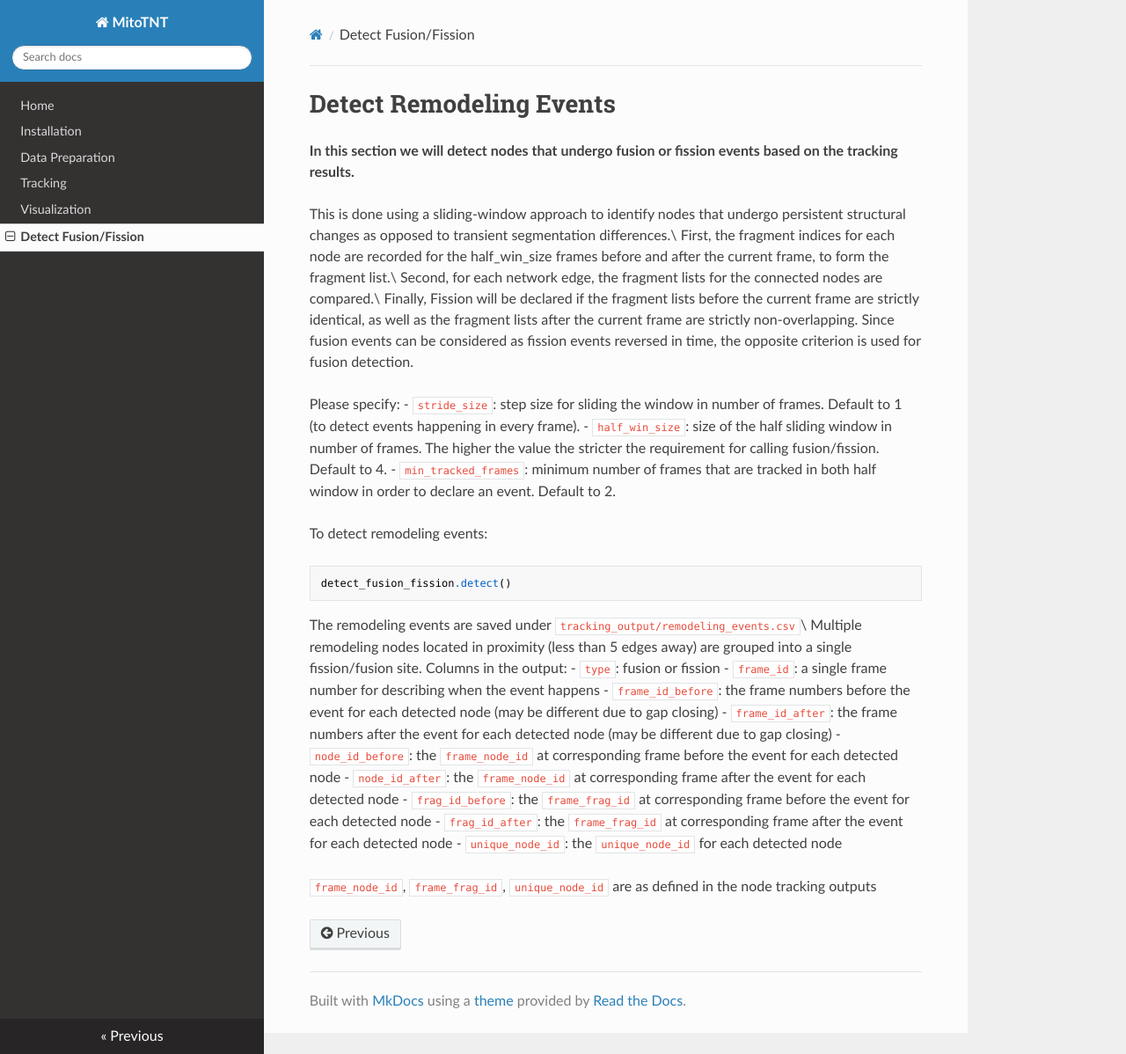
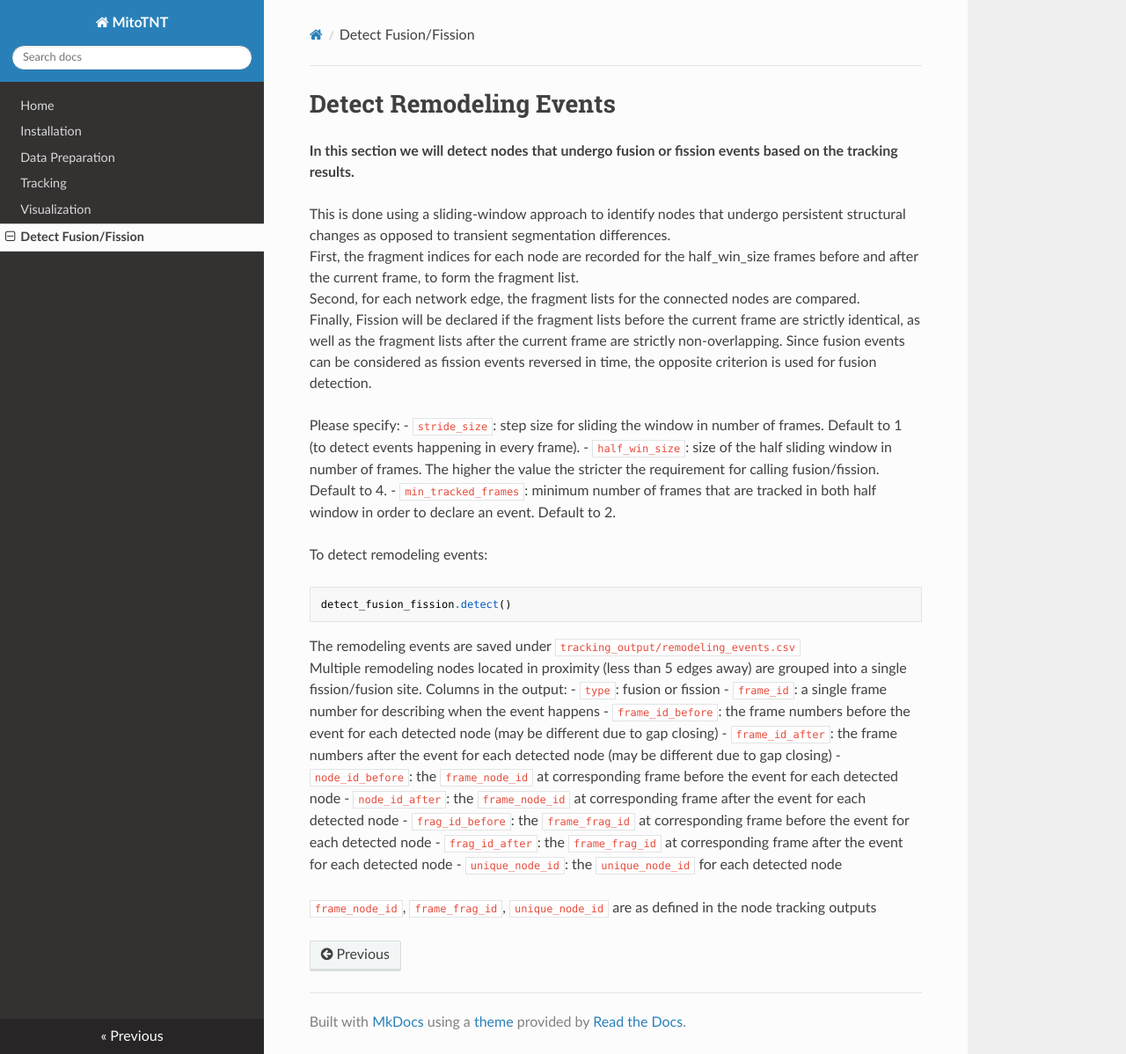
Before and after one commit to pylattice/MitoTNT, an MkDocs documentation site: the page built from docs/detect_remodeling.md, in a window 1280 px wide and 1198 px high. Shown: the whole window at 88% size. Built offline with MkDocs 1.6.1, drawn with Linux system fonts in a browser that asks for light colours; nearby versions of some CDN libraries.

````diff
--- a/docs/detect_remodeling.md
+++ b/docs/detect_remodeling.md
@@ -1,9 +1,9 @@
 # Detect Remodeling Events
 **In this section we will detect nodes that undergo fusion or fission events based on the tracking results.**
 
-This is done using a sliding-window approach to identify nodes that undergo persistent structural changes as opposed to transient segmentation differences.\
-First, the fragment indices for each node are recorded for the half_win_size frames before and after the current frame, to form the fragment list.\
-Second, for each network edge, the fragment lists for the connected nodes are compared.\
+This is done using a sliding-window approach to identify nodes that undergo persistent structural changes as opposed to transient segmentation differences.
+First, the fragment indices for each node are recorded for the half_win_size frames before and after the current frame, to form the fragment list.
+Second, for each network edge, the fragment lists for the connected nodes are compared.
 Finally, Fission will be declared if the fragment lists before the current frame are strictly identical, as well as the fragment lists after the current frame are strictly non-overlapping.
 Since fusion events can be considered as fission events reversed in time, the opposite criterion is used for fusion detection.
 
@@ -17,7 +17,7 @@ To detect remodeling events:
 detect_fusion_fission.detect()
 ```
 
-The remodeling events are saved under `tracking_output/remodeling_events.csv`\
+The remodeling events are saved under `tracking_output/remodeling_events.csv`
 Multiple remodeling nodes located in proximity (less than 5 edges away) are grouped into a single fission/fusion site.
 Columns in the output:
 - `type`: fusion or fission
````
